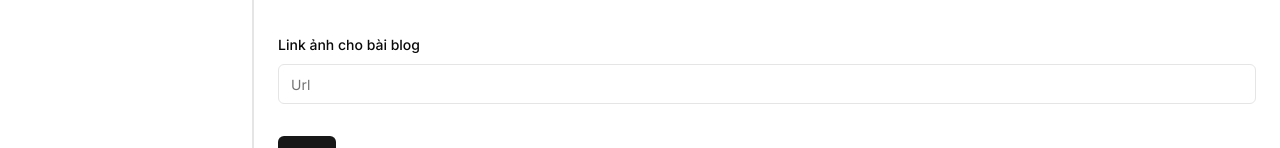
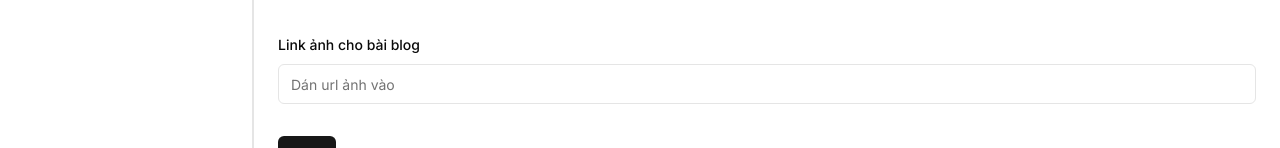
Before and after one commit to thancode99382/myBlog, a Next.js app: page /create in a window 1280 px wide. Shown: the part 466-614 px from the top of the page. Built offline with nearby package versions, Linux system fonts and the light colour scheme.

Commit message:
update placeholder of input create url image

```diff
--- a/src/app/create/page.tsx
+++ b/src/app/create/page.tsx
@@ -142,7 +142,7 @@ export default function Create() {
                     <FormItem>
                       <FormLabel>Link ảnh cho bài blog</FormLabel>
                       <FormControl>
-                        <Input placeholder="Url" {...field} />
+                        <Input placeholder="Dán url ảnh vào" {...field} />
                       </FormControl>
 
                       <FormMessage />
```
